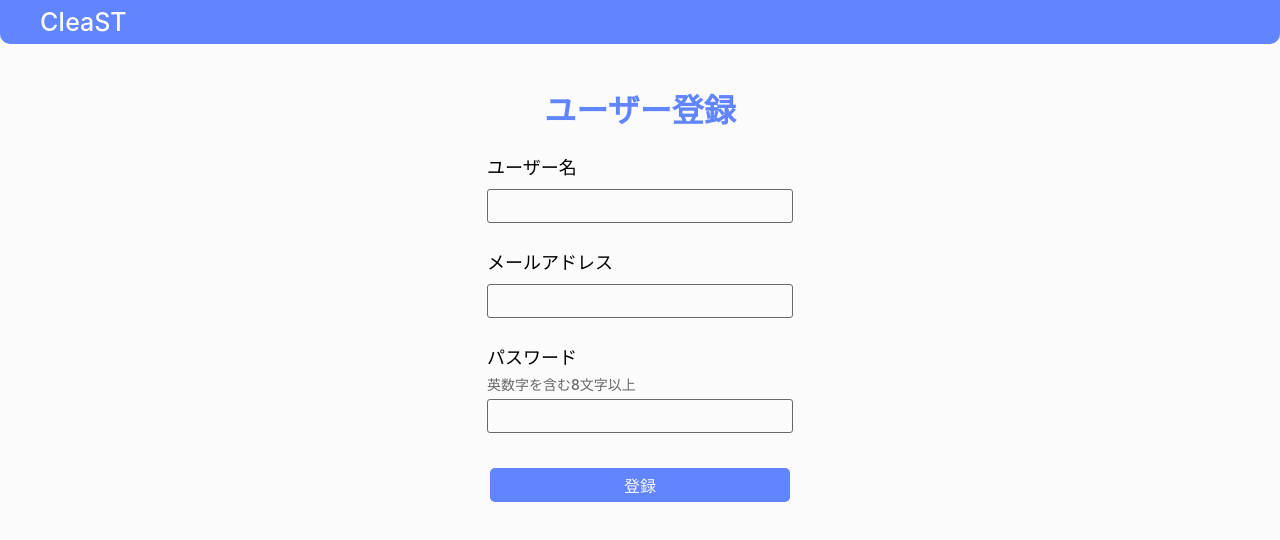
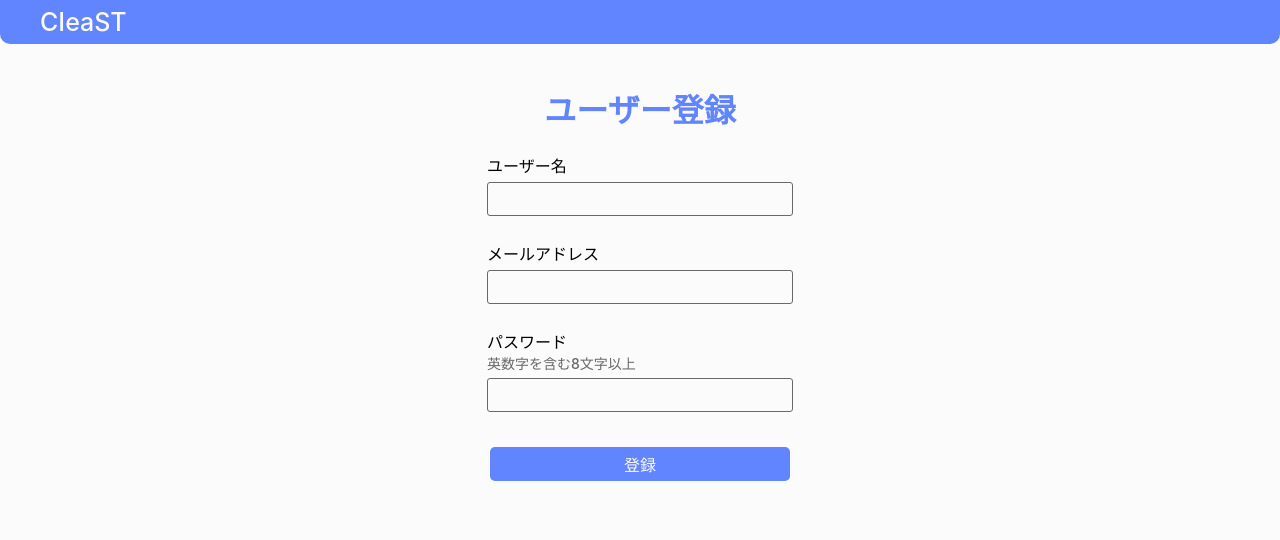
Before and after one commit to 618knot/SODH_2023_CIeaST_frontend, a React (Create React App) app: page /signup in a window 1280 px wide. Shown: the top 540 px of the page. Built offline with nearby package versions, Linux system fonts and the light colour scheme; no server answers.

Commit message:
scss修正

```diff
--- a/src/components/input/Input.scss
+++ b/src/components/input/Input.scss
@@ -4,26 +4,8 @@
     display: flex;
     flex-direction: column;
     align-items: flex-start;
-}
 
-label {
-    font-size: 18px;
-    margin-bottom: 5px;
-}
-
-.comment {
-    // スタイル
-    margin-bottom: 5px;
-
-    // タイポグラフィー
-    color: #686868;
-    font-size: 14px;
-    font-style: normal;
-    font-weight: 500;
-    line-height: normal;
-}
-
-input {
+    & input {
         // レイアウト
         width: 300px;
         height: 30px;
@@ -54,7 +36,27 @@ input {
         &::placeholder {
             color: #c4c4c4;
         }
+
+        & label {
+            font-size: 18px;
+            margin-bottom: 5px;
         }
+    }
+}
+
+.comment {
+    // スタイル
+    margin-bottom: 5px;
+
+    // タイポグラフィー
+    color: #686868;
+    font-size: 14px;
+    font-style: normal;
+    font-weight: 500;
+    line-height: normal;
+}
+
+
 
 .input-error-message {
     // スタイル
```
Lines whose indentation alone changed are shown as unchanged.
